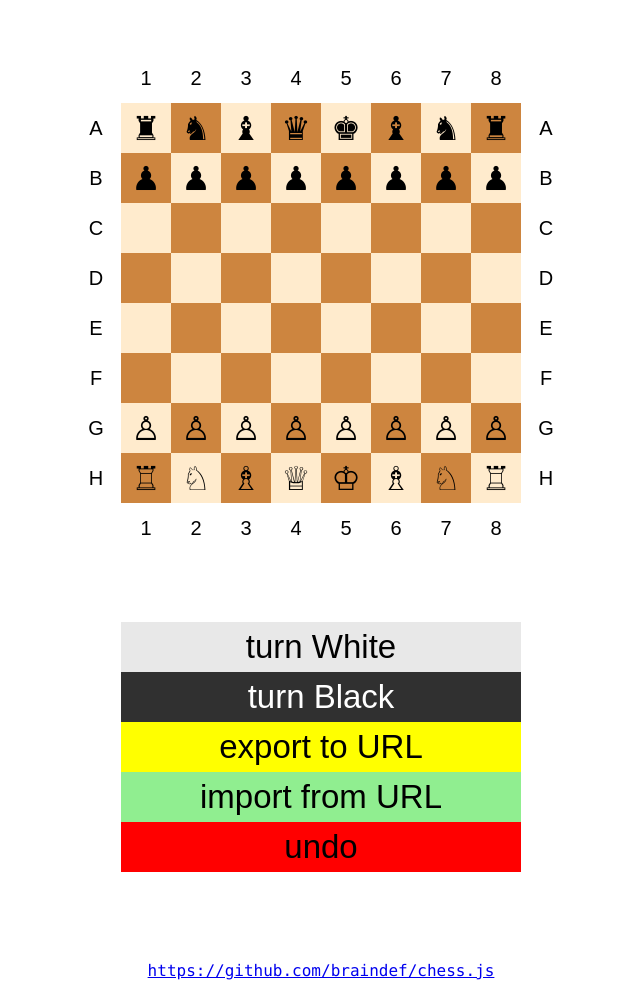
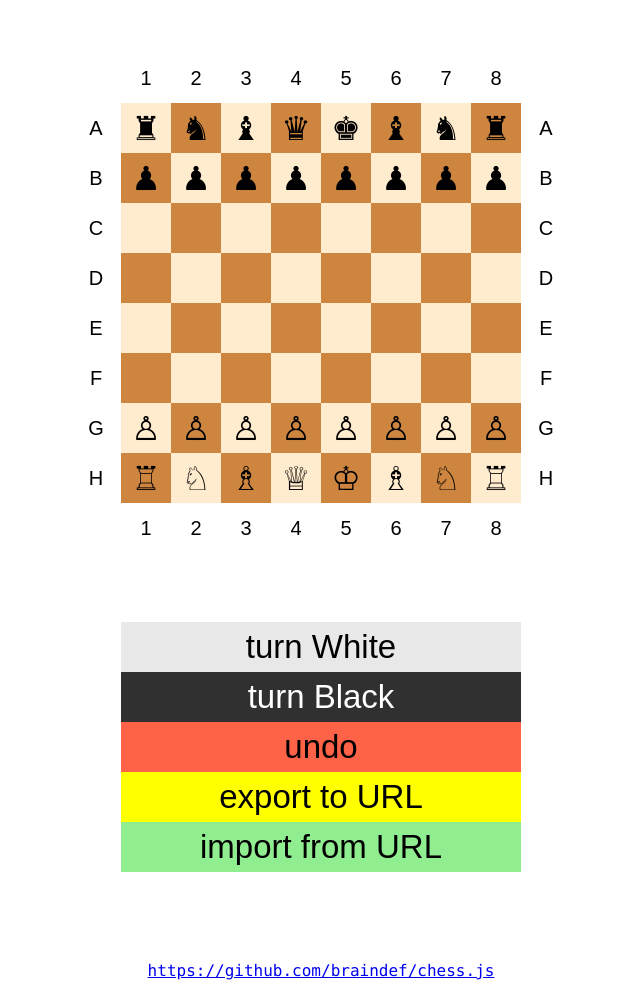
Before and after one commit to braindef/chess.new.js, a plain HTML site: page index.html in a window 1280 px wide. Shown: the part 124-1112 px from the top of the page, without its empty margins (319-959 px from the left). Drawn offline with Linux system fonts and the light colour scheme.

Commit message:
tempsave

```diff
--- a/index.html
+++ b/index.html
@@ -85,7 +85,7 @@
   <!-- Modal content -->
   <div class="modalContent">
     <span class="close">&times;</span>
-    <p>You WON against the Computer (<a href="https://en.wikipedia.org/wiki/Minimax">Minimax Algorithm)</a></p>
+    <p>You WON against the Computer (<a href="https://en.wikipedia.org/wiki/Minimax">Minimax Algorithm</a>)</p>
   </div>
 </div>
 
@@ -93,9 +93,10 @@
 
 <button id="white" onclick='moveWhite()' style='width:400; background-color: #E8E8E8;'>turn White</button><br>
 <button id="black" onclick='moveBlack()' style='width:400; background-color: #303030; color:white'>turn Black</button><br>
+<button onclick='revert(1)' style="width:400; background-color: tomato">undo</button><br>
 <button onclick='exportToURL()' style='width:400; background-color: yellow;'>export to URL</button><br>
 <button onclick='importFromURL()' style="width:400; background-color: lightgreen">import from URL</button><br>
-<button onclick='revert(1)' style="width:400; background-color: red">undo</button><br>
+
     <br>
     <p id="output"></br></br>
     </p>
```
